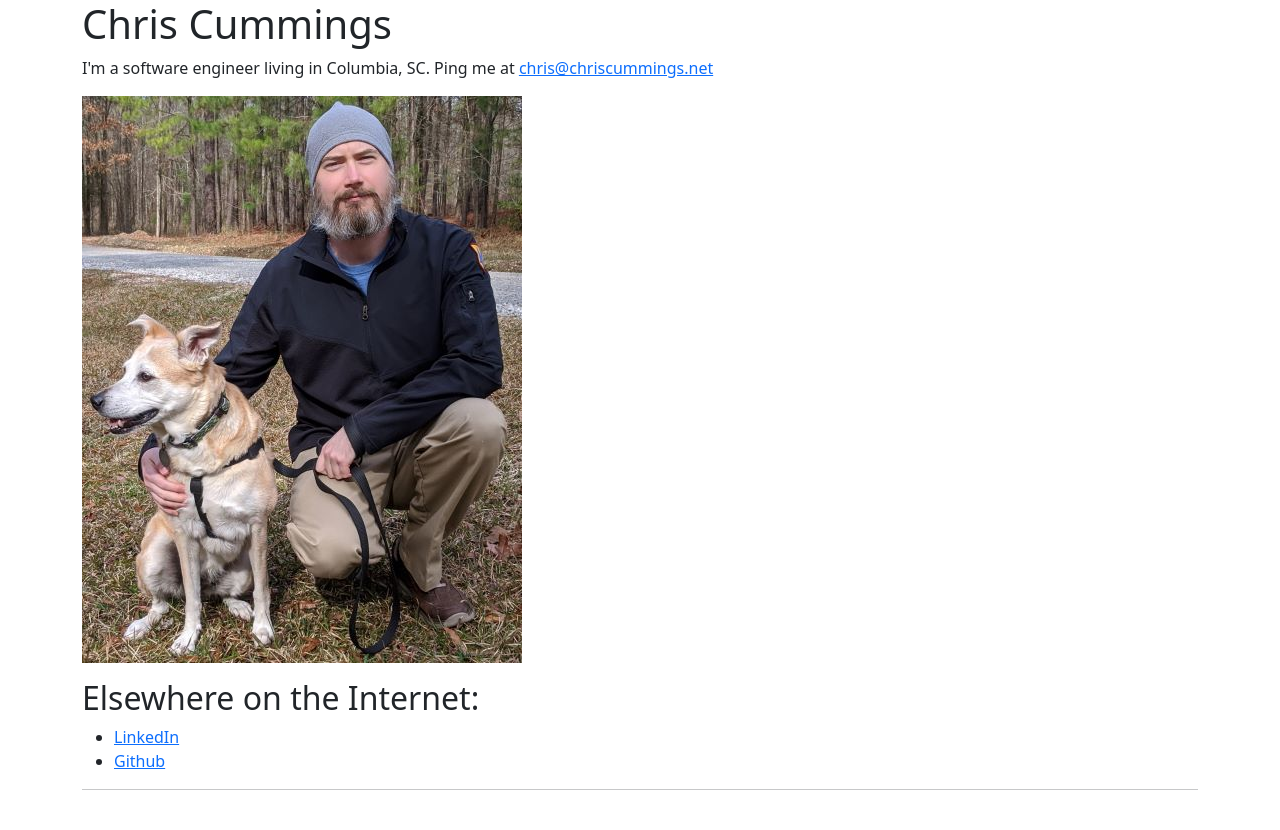
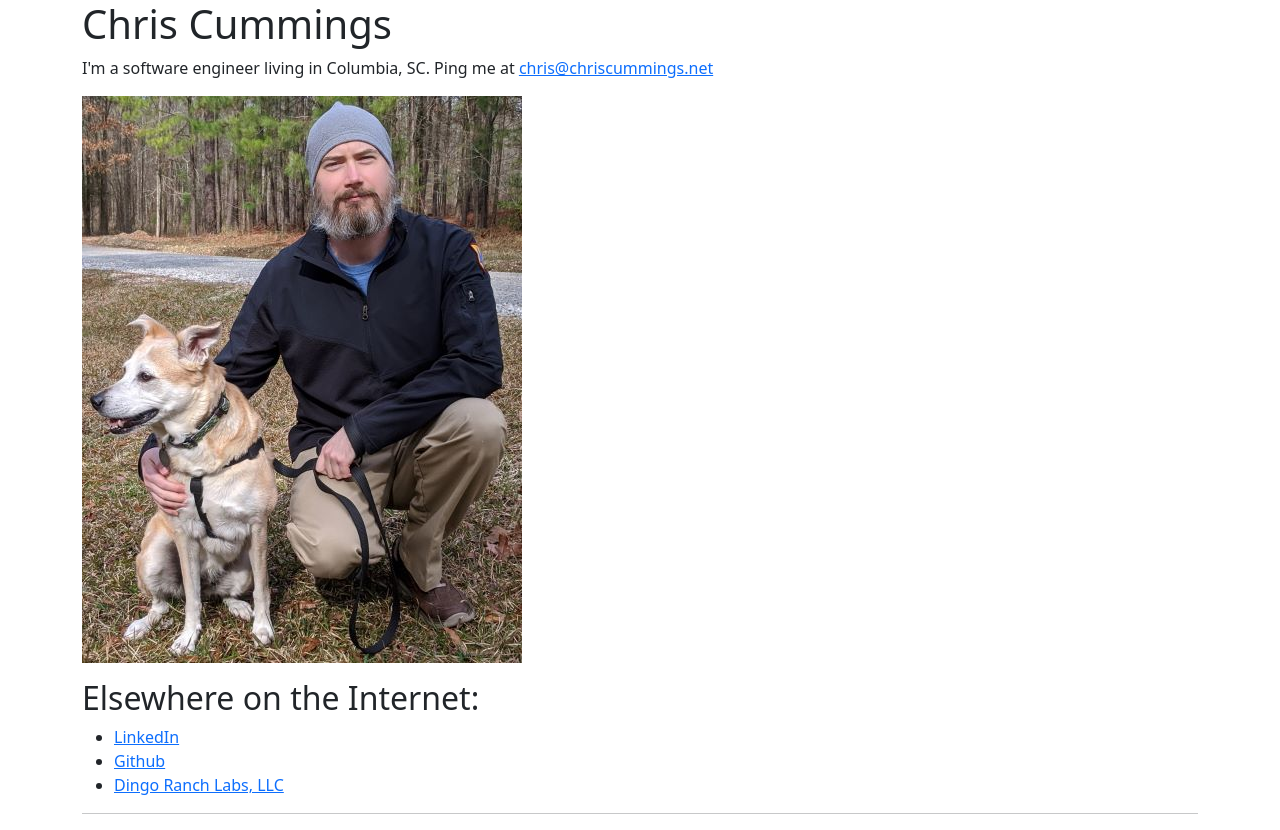
Before and after one commit to chriscummings/chriscummings.github.io, a plain HTML site: page docs/index.html in a window 1280 px wide. Before the commit the page ends 806 px from the top, so only its background shows below. Drawn offline with Linux system fonts and the light colour scheme.

Commit message:
Added dlr link

```diff
--- a/docs/index.html
+++ b/docs/index.html
@@ -25,6 +25,7 @@
 <ul>
 <li><a href="https://www.linkedin.com/in/christopher-cummings-91667710/">LinkedIn</a></li>
 <li><a href="https://github.com/chriscummings">Github</a></li>
+<li><a href="https://dingoranchlabs.com">Dingo Ranch Labs, LLC</a></li>
 </ul>
 
 <hr />
```
